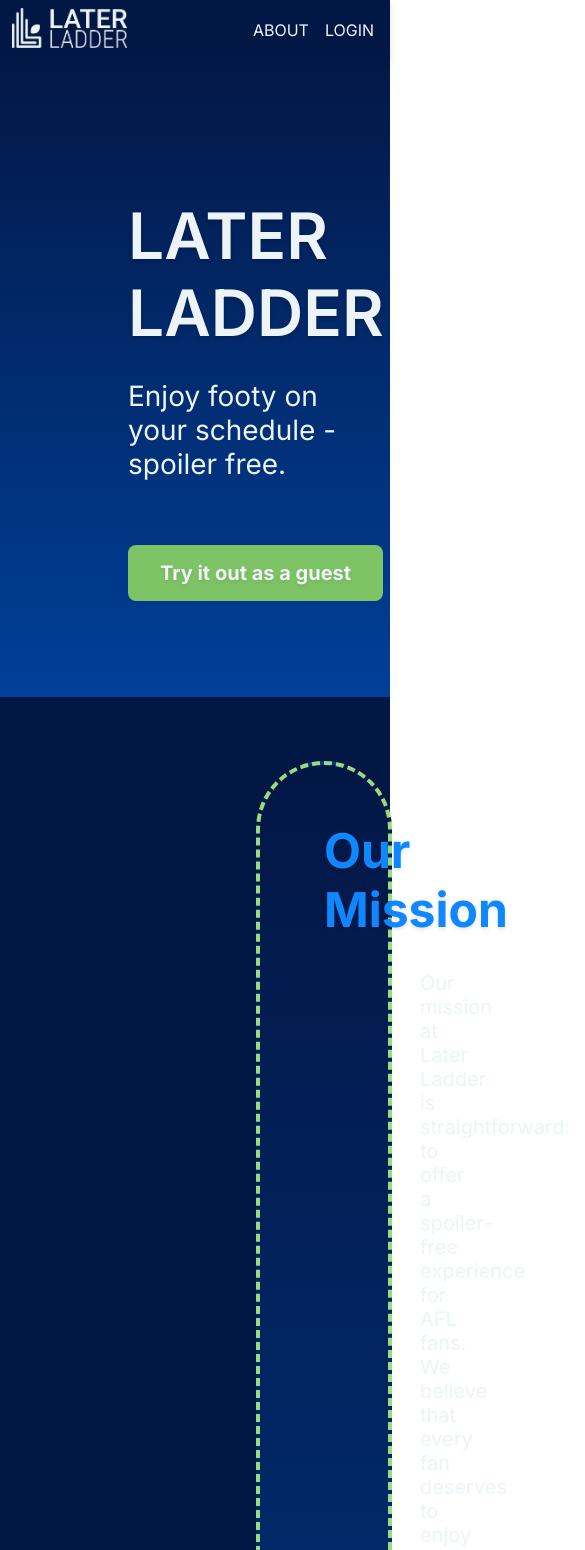
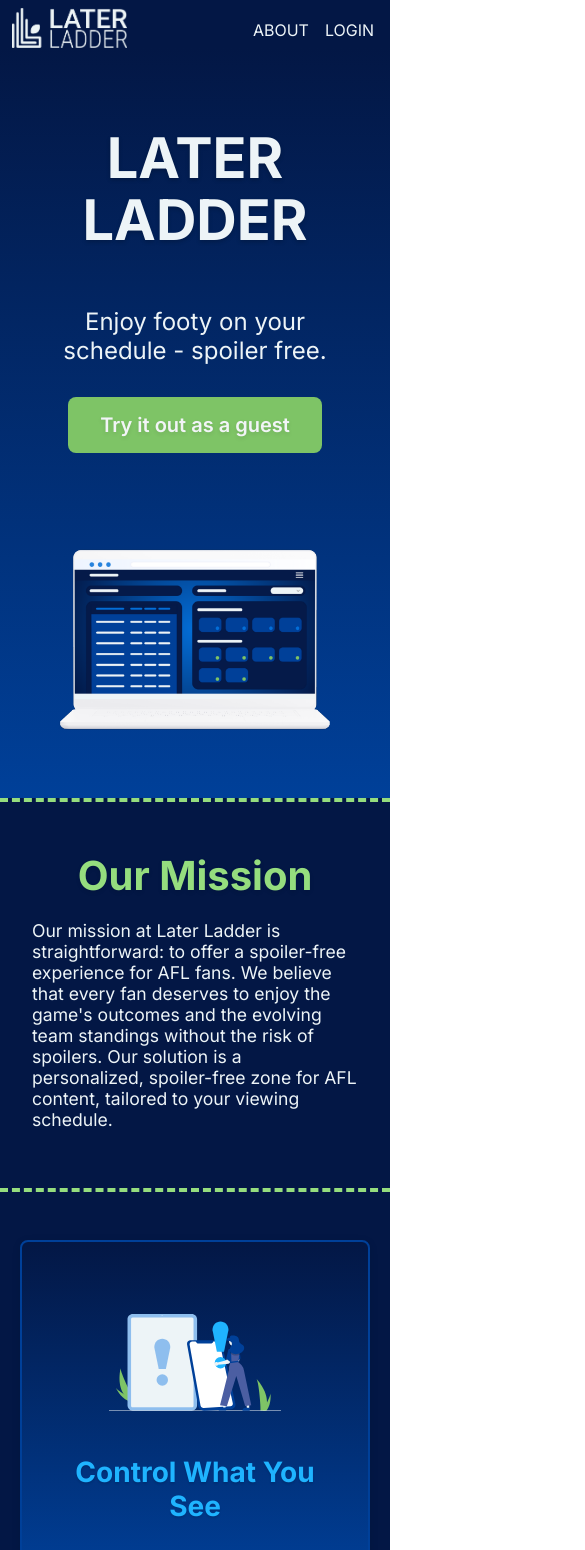
Before and after one commit to heatherpiper/My-AFL-Ladder, a Vue app in the folder vue/: page / in a window 390 px wide. Shown: the top 1550 px of the page, 585 px wide, since content can reach past the window. Built offline with nearby package versions, Linux system fonts and the light colour scheme.

Commit message:
Add responsive styling to Landing Page

```diff
--- a/vue/src/App.vue
+++ b/vue/src/App.vue
@@ -70,6 +70,8 @@ export default {
   --afl-250: #8ebeee;
   --afl-200: #EDF4F7;
   --afl-100: #F2F4F7;
+  --green: #7ec466;
+  --green-bright: #95dd7e;
 }
 
 body, html {
--- a/vue/src/views/LandingPage.vue
+++ b/vue/src/views/LandingPage.vue
@@ -2,13 +2,18 @@
     <div class="landing-page">
         <section class="hero">
             <div class="hero-content">
+                <div class="hero-text-and-button">
                     <div class="hero-text">
                         <h1>Later Ladder</h1>
                         <p class="tagline">Enjoy footy on your schedule - spoiler free.</p>
-                    <router-link to="/guest-dashboard" class="cta-button">Try it out as a guest</router-link>
+                    </div>
+                    <div class="hero-button-container">
+                        <router-link to="/guest-dashboard" class="cta-button hero-button">Try it out as a guest</router-link>
+                    </div>
                 </div>
                 <div class="hero-image">
-                    <img src="@/assets/laptop-mockup-straight.svg" alt="Later Ladder laptop mockup" class="laptop-mockup">
+                    <img src="@/assets/laptop-mockup-straight.svg" alt="Later Ladder laptop mockup"
+                        class="laptop-mockup">
                 </div>
             </div>
         </section>
@@ -17,26 +22,38 @@
             <div class="mission-content">
                 <h2>Our Mission</h2>
                 <div class="mission-text-box">
-                    <p>Our mission at Later Ladder is straightforward: to offer a spoiler-free experience for AFL fans. We believe that every fan deserves to enjoy the game's outcomes and the evolving team standings without the risk of spoilers. Our solution is a personalized, spoiler-free zone for AFL content, tailored to your viewing schedule.</p>
+                    <p>Our mission at Later Ladder is straightforward: to offer a spoiler-free experience for AFL fans.
+                        We believe that every fan deserves to enjoy the game's outcomes and the evolving team standings
+                        without the risk of spoilers. Our solution is a personalized, spoiler-free zone for AFL content,
+                        tailored to your viewing schedule.</p>
                 </div>
             </div>
         </section>
 
         <section class="features">
             <div class="feature-card">
-                <img src="@/assets/feature1.svg" alt="Feature 1 icon" class="feature-icon">
+                <img src="@/assets/feature1.svg" alt="Vector illustration of a human figure responding to an alert issued by a mobile device" class="feature-icon">
+                <div class="feature-text">
                     <h3>Control What You See</h3>
-                <p>Mark games as watched and see team standings update accordingly. You're in control, free from worrying about spoilers for the games you haven't caught up on yet.</p>
+                    <p>Mark games as watched and see team standings update accordingly. You're in control, free from
+                    worrying about spoilers for the games you haven't caught up on yet.</p>
+                </div>
             </div>
             <div class="feature-card">
-                <img src="@/assets/feature2.svg" alt="Feature 2 icon" class="feature-icon">
+                <img src="@/assets/feature2.svg" alt="Vector illustration of a human figure selecting from presented options" class="feature-icon">
+                <div class="feature-text">
                     <h3>Personalize Your AFL Experience</h3>
-                <p>With a simple account setup, your watched games list and the corresponding ladder updates are saved and customized to your viewing journey.</p>
+                    <p>With a simple account setup, your watched games list and the corresponding ladder updates are saved
+                    and customized to your viewing journey.</p>
+                </div>
             </div>
             <div class="feature-card">
-                <img src="@/assets/feature3.svg" alt="Feature 3 icon" class="feature-icon">
+                <img src="@/assets/feature3.svg" alt="Vector illustration of a human figure sitting by a large clock, adjusting the time displayed by the clockhands" class="feature-icon">
+                <div class="feature-text">
                     <h3>Enjoy AFL on Your Terms</h3>
-                <p>Our app is built for ease and efficiency, focusing on delivering the information you want, precisely when you want it.</p>
+                    <p>Our app is built for ease and efficiency, focusing on delivering the information you want, precisely
+                    when you want it.</p>
+                </div>
             </div>
         </section>
 
@@ -46,8 +63,14 @@
             </div>
             <div class="why-us-content">
                 <h2>Why Choose Later Ladder?</h2>
-                <p>Later Ladder was created from a genuine passion for AFL and an understanding of the international fan's dilemma. We bridge the gap between your love for AFL and the practicality of your personal schedule. Our app ensures that you never have to compromise on the excitement of the game due to spoilers again.</p>
-                <p>At Later Ladder, we're not just another app; we're your essential tool for enjoying AFL games on your schedule, keeping the spirit of competition alive and thrilling. Dive into your games, manage your standings, and enjoy AFL like never before, all through a straightforward, user-friendly platform.</p>
+                <p>Later Ladder was created from a genuine passion for AFL and an understanding of the international
+                    fan's dilemma. We bridge the gap between your love for AFL and the practicality of your personal
+                    schedule. Our app ensures that you never have to compromise on the excitement of the game due to
+                    spoilers again.</p>
+                <p>At Later Ladder, we're not just another app; we're your essential tool for enjoying AFL games on your
+                    schedule, keeping the spirit of competition alive and thrilling. Dive into your games, manage your
+                    standings, and enjoy AFL like never before, all through a straightforward, user-friendly platform.
+                </p>
             </div>
         </section>
 
@@ -55,7 +78,9 @@
             <div class="cta-text">
                 <h2>Embrace each match at your pace, without spoilers.</h2>
             </div>
-            <router-link to="/register" class="cta-button">Get Started</router-link>
+            <div class="get-started-button-container">
+                <router-link to="/register" class="cta-button get-started-button">Get Started</router-link>
+            </div>
         </section>
     </div>
 </template>
@@ -69,116 +94,122 @@ export default {
 <style scoped>
 
 .landing-page {
-    margin: 0 auto;
+    margin: -2rem auto 0;
     background-color: var(--afl-800);
 }
 
 .hero {
     background: linear-gradient(var(--afl-800), var(--afl-600));
     padding: 4rem 0;
-    margin-top: -2rem;
 }
 
 .hero-content {
     display: flex;
+    margin: 2rem 4rem 4rem;
+    align-items: center;
     justify-content: space-between;
-    align-items: center;
-    padding: 2rem 8rem 2rem 8rem;
 }
 
-.hero-text {
-    flex: 1;
-}
-
-.hero-image {
-    flex: 1;
-    text-align: right;
-}
-
-.laptop-mockup {
-    max-width: 100%;
+.hero-text-and-button {
+    display: flex;
+    flex-direction: column;
+    justify-content: center;
+    padding-bottom: 4rem;
 }
 
 h1 {
-    font-size: 4rem;
+    font-size: 4.5rem;
     text-transform: uppercase;
-    font-weight: 600;
     margin-bottom: 1rem;
     text-shadow: 0 2px 4px rgba(0, 0, 0, 0.2);
 }
 
+.hero-text h1 {
+    font-weight: 700;
+    line-height: 1.25;
+}
+
 .tagline {
-    font-size: 1.75em;
-    margin-bottom: 2rem;
+    font-size: 1.75rem;
+    margin-bottom: 2.5rem;
+}
+
+.hero-image {
+    text-align: right;
+    max-width: 40%;
 }
 
 .cta-button {
-    display: inline-block;
-    background-color: #7ec466;
+    background-color: var(--green);
     color: var(--afl-100);
     padding: 1rem 2rem;
-    margin: 2rem 0 0 0;
     border-radius: 8px;
     text-decoration: none;
     font-size: 1.25rem;
-    font-weight: bold;
+    font-weight: 600;
     transition: background-color 0.3s ease;
     text-shadow: 0 2px 4px rgba(0, 0, 0, 0.1);
 }
 
 .cta-button:hover {
-    background-color: #95dd7e;
+    background-color: var(--green-bright);
 }
 
 .mission {
-    padding: 4rem 8rem;
-    font-size: 1.25rem;
+    padding: 4rem 10rem;
     text-align: center;
 }
 
 .mission-content {
     background: linear-gradient(var(--afl-800), var(--afl-600) 120%);
-    padding: 1rem 4rem 3rem;
-    margin: 0 8rem;
+    border: 4px dashed var(--green-bright);
     border-radius: 6rem;
-    border: 4px dashed #95dd7e;
+    margin: 1rem 6rem;
+    padding: 1rem 6rem;
 }
 
-
 .mission-text-box p {
-    margin: 1rem 6rem;
+    padding: 1rem;
+    font-size: 1.4rem;
+    text-align: left;
 }
 
 h2 {
     font-size: 3rem;
-    margin-bottom: 2rem;
-    color: var(--afl-450);
+    margin-bottom: 1.25rem;
+    color: var(--green-bright);
     text-shadow: 0 2px 4px rgba(0, 0, 0, 0.1);
 }
 
 .features {
     display: flex;
     justify-content: space-between;
-    margin: 1rem auto 4rem auto;
+    margin: 2rem auto 4rem;
     max-width: 1200px;
-    padding: 0 2rem;
 }
 
 .feature-card {
+    display: flex;
+    flex-direction: column;
+    justify-content: center;;
     flex: 1;
-    text-align: center;
-    padding: 2rem;
     margin: 2rem 1rem;
+    padding: 1rem 2rem 2rem 2rem;
     background: linear-gradient(0deg, var(--afl-600) 30%, var(--afl-800) 100%);
+    border: 2px solid var(--afl-600);
     border-radius: 8px;
     box-shadow: 0 2px 8px rgba(0, 0, 0, 0.1);
 }
 
 .feature-icon {
-    padding: 2rem;
-    width: 200px;
-    height: 200px;
-    margin-bottom: 0rem;
+    padding: 3rem 0 1rem;
+    height: 100px;
+    width: auto;
+    align-self: center;
+}
+
+.feature-text p {
+    font-size: 1.2rem;
 }
 
 h3 {
@@ -191,44 +222,325 @@ h3 {
 .why-us {
     display: flex;
     justify-content: space-between;
+    align-items: center;
     background-color: var(--afl-600);
-    padding: 4rem 8rem;
-    font-size: 1.25rem;
-    text-align: center;
+    background-repeat: repeat-x;
+    padding: 4rem;
+    font-size: 1.2rem;
 }
 
 .phone-mockup {
     flex: 2;
-    padding: 3rem 0 1rem;
-    max-width: 50%;
+    padding: 2rem 1rem 0 1rem;
+    max-width: 25%;
+    max-height: auto;
 }
 
 .why-us-content {
     flex: 2;
     flex-basis: 50%;
     text-align: left;
-    margin-left: 8rem;
-}
-
-.why-us-content h2 {
-    color: #95dd7e;;
+    margin: 0 2rem 2rem 2rem;
 }
 
 .cta {
+    display: flex;
+    flex-direction: column;
+    align-items: center;
+    background-color: var(--afl-800);
     text-align: center;
-    margin: 4rem 4rem -4rem 4rem;
-    padding-bottom: 6rem;
+    margin: 0 0 -4rem 0;
+    padding: 4rem 4rem 8rem 4rem;
+    border-bottom: 1px solid var(--afl-700);
 }
 
 .cta-text {
+    max-width: 1000px;
     background-color: var(--afl-600);
     padding: 1rem 4rem;
     margin: 0 10rem;
     border-radius: 8rem;
 }
 
-.cta h2 {
+.cta-text h2 {
     color: var(--afl-200);
+    font-size: 2.25rem;
+    font-weight: 600;
 }
 
+.get-started-button-container {
+    margin-top: 2.5rem;
+}
+
+@media (max-width: 1200px) {
+
+    .hero-content {
+        margin: 2.5rem 4rem 4rem;
+    }
+
+    .hero-text h1 {
+        font-size: 3.75rem;
+        line-height: 1.1;
+        padding: 0 0 1rem 0;
+    }
+
+    .tagline {
+        font-size: 1.5rem;
+        margin-bottom: 2.5rem;
+    }
+
+    .mission {
+        padding: 3rem 4rem;
+    }
+
+    .mission-content {
+        padding: 0 3rem 1rem;
+    }
+
+    .features {
+        margin: 2rem 1rem 3rem 1rem;
+    }
+
+    .feature-card {
+        margin: 0.5rem;
+        padding: 1rem;
+    }
+
+    .cta {
+        padding: 4rem 2rem 8rem 2rem;
+    }
+
+    .cta-text {
+        padding: 1rem 6rem;
+    }
+}
+
+@media (max-width: 1024px) {
+
+    .hero {
+        padding: 3.5rem 0;
+    }
+
+    .hero-content {
+        margin: 0 1rem;
+        padding: 0 0.5rem 2rem 0.5rem;
+    }
+
+    .hero-text h1 {
+        font-size: 3.5rem;
+        padding: 0;
+        margin: 0;
+    }
+
+    .tagline {
+        font-size: 1.5rem;
+        padding: 1rem 0 0.5rem 0;
+    }
+
+    .hero-image {
+        max-width: 45%;
+        padding-left: 0.75rem;
+    }
+
+    .mission {
+        margin: 0;
+    }
+
+    .mission-content {
+        margin: 0;
+    }
+
+    .features {
+        margin: 2rem 0;
+    }
+
+    .feature-card {
+        padding: 1rem;
+    }
+
+    .feature-icon {
+        padding-bottom: 0;
+    }
+
+    .why-us-content h2 {
+        font-size: 2.5rem;
+    }
+
+    .why-us-content p {
+        font-size: 1.1rem;
+    }
+
+    .phone-mockup {
+        margin: 0 0.5rem 0 0;
+        padding: 0;
+    }
+
+    .cta {
+        padding: 3rem 0 8rem 0;
+    }
+
+    .cta-text {
+        padding: 1rem;
+        margin: 1rem 4rem;
+    }
+
+}
+
+@media (max-width: 768px) {
+
+    .hero {
+        padding: 2rem 0;
+    }
+
+    .hero-content {
+        max-width: 100%;
+        flex-direction: column;
+        align-items: center;
+        justify-content: center;
+    }
+
+    .hero-text {
+        order: 1;
+        max-width: 100%;
+        text-align: center;
+        margin: 0.5rem 0.5rem 0 0.5rem;
+        padding: 0;
+    }
+
+    .hero-text h1 {
+        margin:  2.5rem auto;
+    }
+
+    .tagline {
+        text-align: center;
+        margin-bottom: 1rem;
+    }
+
+    .hero-image {
+        order: 2;
+        text-align: center;
+        max-width: calc(100% - 4rem);
+        margin: 3rem 0 0 0;
+        padding-left: 0;
+    }
+
+    .hero-button-container {
+        order: 3;
+        margin-top: 1.5rem;
+        text-align: center;
+    }
+
+    h2 {
+        font-size: 2.5rem;
+    }
+
+    h3 {
+        font-size: 1.75rem;
+    }
+
+    .mission,
+    .why-us {
+        padding: 0;
+    }
+
+    .mission-content {
+        background-image: none;
+        background-color: var(--afl-800);
+        border-radius: 0;
+        border-top: 4px dashed var(--green-bright);
+        border-bottom: 4px dashed var(--green-bright);
+        border-left: none;
+        border-right: none;
+        margin: 0;
+        padding: 2rem 1rem;
+    }
+
+    .mission-content p {
+        font-size: 1.1rem;
+        text-align: left;
+        padding: 0 1rem 1.5rem 1rem;
+    }
+
+    .features {
+        flex-direction: column;
+        align-items: center;
+        margin-top: 4rem;
+        padding: 1rem;
+    }
+
+    .feature-card {
+        margin: 1rem;
+    }
+
+    .feature-icon {
+        max-width: 55%;
+        height: auto;
+        margin: 0.5rem auto;
+    }
+
+    .feature-text {
+        padding: 0.5rem 1rem 1.5rem 1rem;
+    }
+
+    .feature-text p {
+        font-size: 1.1rem;
+    }
+
+    .features h3 {
+        text-align: center;
+        padding-bottom: 0.5rem;
+    }
+
+    .why-us {
+        flex-direction: column;
+        align-items: center;
+    }
+
+    .phone-mockup {
+        margin: 2rem 0 0.5rem 0;
+        padding-top: 2rem;
+        max-width: 33%;
+    }
+
+    .why-us-content h2 {
+        font-size: 2rem;
+    }
+
+    .why-us-content p {
+        font-size: 1rem;
+    }
+
+    .cta-text {
+        padding: 1rem;
+        margin: 0.5rem 2rem;
+    }
+
+    .cta-text h2 {
+        font-size: 2rem;
+    }
+}
+
+@media (max-width: 480px) {
+
+    .mission-content {
+        padding: 1rem;
+    }
+
+    .features {
+        margin-top: 1.5rem;
+    }
+
+    .feature-card {
+        margin: 0.5rem 0.25rem;
+    }
+
+    .cta-text {
+        padding: 0.25rem 0.5rem;
+        margin: 0.5rem;
+    }
+
+    .cta-text h2 {
+        font-size: 1.5rem;
+    }
+}
 </style>
```
Lines whose indentation alone changed are shown as unchanged.
